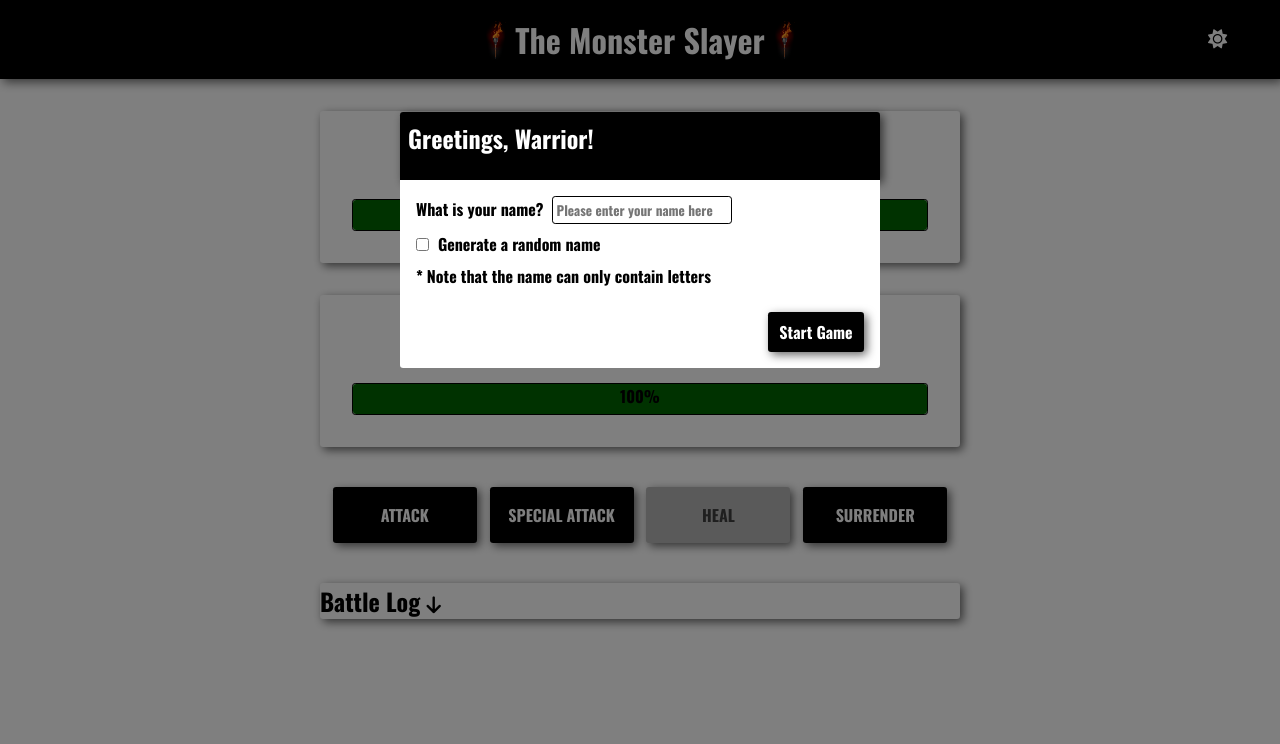
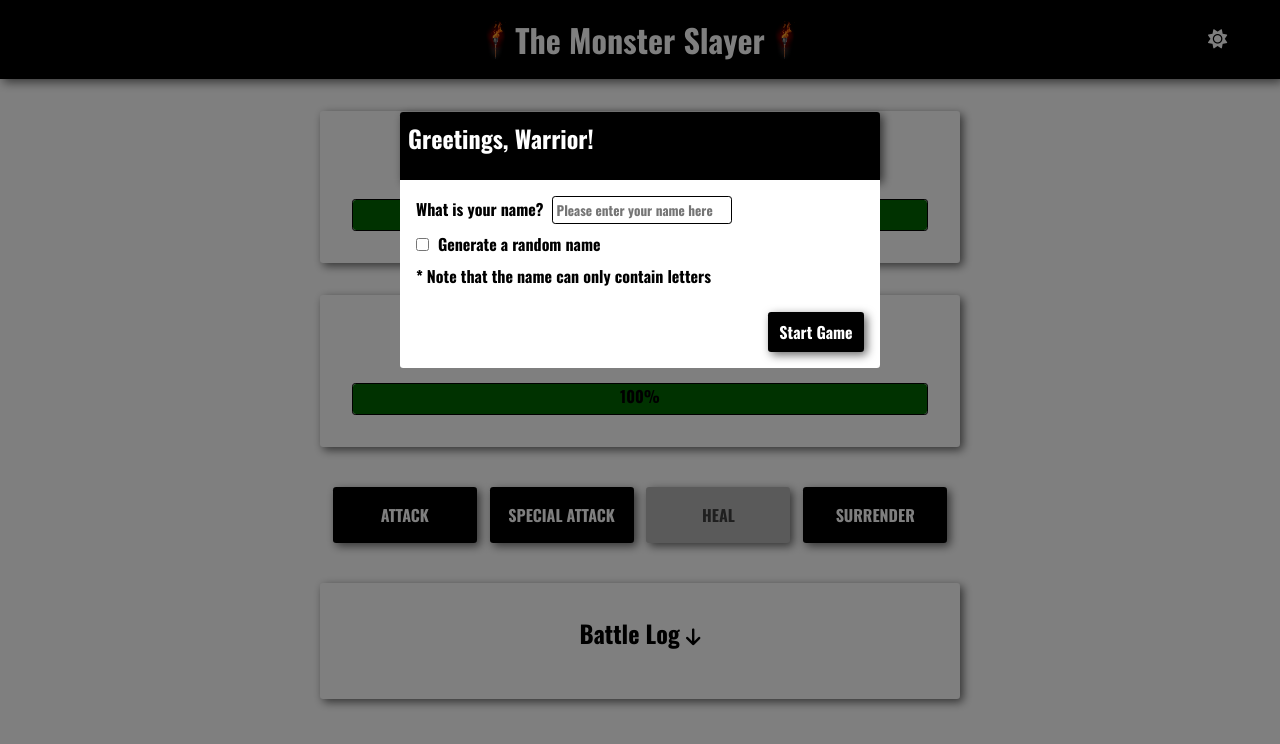
Before and after one commit to erikismyname/the-monster-slayer, a Vue app: page / in a window 1280 px wide. Shown: the top 744 px of the page. Built offline with nearby package versions, Linux system fonts and the light colour scheme.

Commit message:
Add a class and a style in battle log component

```diff
--- a/src/components/BattleLog/BattleLog.vue
+++ b/src/components/BattleLog/BattleLog.vue
@@ -1,5 +1,5 @@
 <template>
-    <section :class="theme">
+    <section :class="theme" class="container">
         <base-h2>
             Battle Log
 
@@ -39,3 +39,9 @@
         },
     };
 </script>
+
+<style scoped>
+    section {
+        margin-bottom: 0;
+    }
+</style>
```
